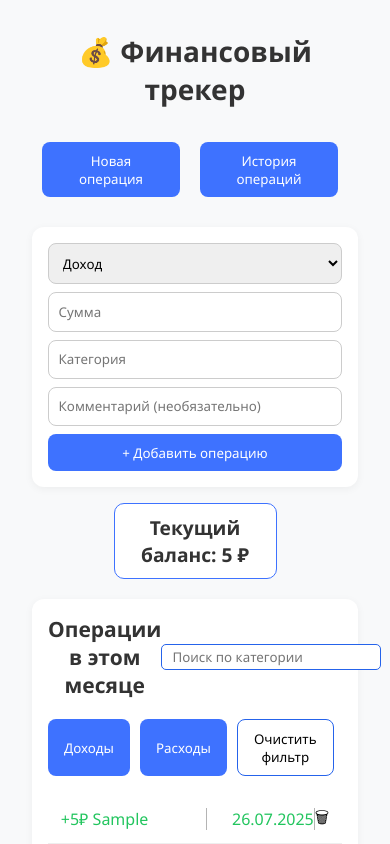
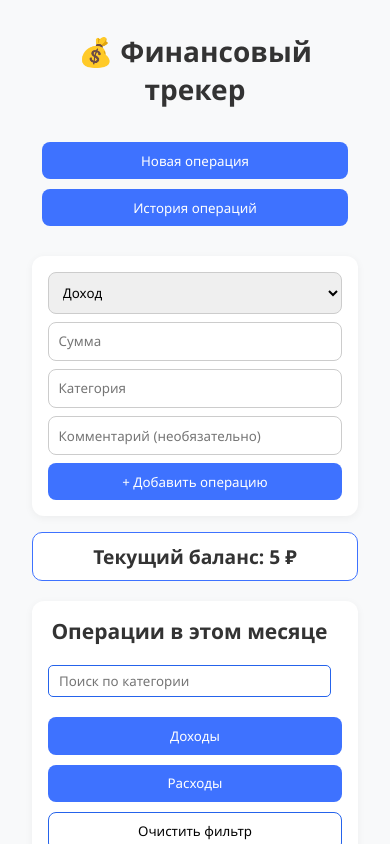
Before and after one commit to D1omines/Update-Finance-Tracker-to-React, a React (Vite) app: page / in a window 390 px wide. Both pictures are taken after typing "5", "Sample", "Sample" into the empty fields and a click on the button "+ Добавить операцию". Shown: the top 844 px of the page. Built offline with nearby package versions, Linux system fonts and the light colour scheme.

Commit message:
I cleaned up the logic, made the adaptive, made the logic by month

```diff
--- a/src/App.jsx
+++ b/src/App.jsx
@@ -17,8 +17,9 @@ function App() {
   const [category, setCategory] = useState("");
   const [komment, setKomment] = useState("");
   const [operation, setOperation] = useState([]);
+  const [currentOperation, setCurrentOperation] = useState({});
+  const [monthOperation, setMonthOperation] = useState([]);
   const [currentBalance, setCurrentBalance] = useState(0);
-  const [currentOperation, setCurrentOperation] = useState({});
 
   //Operation State
   const [filterOperation, setFilterOperation] = useState("all");
@@ -40,6 +41,7 @@ function App() {
 
   let id = JSON.parse(localStorage.getItem("id") || 1);
   const date = new Date();
+  const now = String(date.getMonth() + 1).padStart(2, "0");
 
   useEffect(() => {
     setOperation(JSON.parse(localStorage.getItem("operations")) || []);
@@ -47,21 +49,22 @@ function App() {
   }, []);
 
   useEffect(() => {
-    calculateBalance();
+    const currMonthOper = operation.filter((el) => el.date.includes(`${now}`));
+    console.log(currMonthOper);
 
-    const income = operation
+    const income = currMonthOper
       .filter((el) => el.selectName === "income")
       .reduce((sum, op) => {
         return (sum += Number(op.amount));
       }, 0);
 
-    const expense = operation
+    const expense = currMonthOper
       .filter((el) => el.selectName === "expense")
       .reduce((sum, op) => {
         return (sum += Number(op.amount));
       }, 0);
 
-    const expenceCategory = operation
+    const expenceCategory = currMonthOper
       .filter((el) => el.selectName === "expense")
       .reduce((acc, curr) => {
         const existing = acc.find((item) => item.category === curr.category);
@@ -79,9 +82,10 @@ function App() {
       }, [])
       .sort((a, b) => b.amount - a.amount);
 
+    calculateBalance();
     setExpenceCategory(expenceCategory);
-
     setResultAmount({ resultIncome: income, resultExpense: expense });
+    setMonthOperation(currMonthOper);
   }, [operation]);
 
   //FUNCTION
@@ -138,7 +142,7 @@ function App() {
 
   //Logic Operation
 
-  const filterResult = operation.filter((el) => {
+  const filterResult = monthOperation.filter((el) => {
     const searchInput = el.category
       .toLowerCase()
       .includes(searchValue.toLowerCase());
@@ -253,7 +257,10 @@ function App() {
       )}
       {switchValue === "history" && (
         <>
-          <History operation={operation}></History>
+          <History
+            operation={operation}
+            monthOperation={monthOperation}
+          ></History>
         </>
       )}
     </div>
--- a/src/Components/History Block/History.jsx
+++ b/src/Components/History Block/History.jsx
@@ -4,7 +4,7 @@ import HistiryMonths from "./HistoryMonths";
 import { useEffect, useState } from "react";
 import HistoryTotal from "./HistoryTotal";
 
-export default function History({ operation }) {
+export default function History({ operation, monthOperation }) {
   const [currentMonthOperation, setCurrentMonthOperation] = useState([]);
   const [styleCurrMonth, setStyleCurrMonth] = useState("");
   const [nameMonth, setNameMonth] = useState("");
@@ -27,11 +27,9 @@ export default function History({ operation }) {
   useEffect(() => {
     const now = String(new Date().getMonth() + 1).padStart(2, "0");
 
-    const currMonthOper = operation.filter((el) => el.date.includes(`${now}`));
-    setCurrentMonthOperation(currMonthOper);
+    setCurrentMonthOperation(monthOperation);
     setStyleCurrMonth(now);
     setNameMonth(monthName[Number(now - 1)]);
-    console.log(currentMonthOperation);
   }, [operation]);
 
   const operationFilter = currentMonthOperation
--- a/src/Components/History Block/history.css
+++ b/src/Components/History Block/history.css
@@ -32,3 +32,21 @@
 .monthlyExpenses__item-price {
   width: 30%;
 }
+
+@media (max-width: 450px) {
+  .card-info {
+    flex-direction: column;
+  }
+
+  .container-mini {
+    width: 100%;
+  }
+
+  .monthlyExpenses__item {
+    font-size: 0.7rem;
+  }
+
+  .monthlyExpenses__item-description {
+    width: 70%;
+  }
+}
--- a/src/Components/OperationList.jsx
+++ b/src/Components/OperationList.jsx
@@ -14,8 +14,11 @@ export default function OperationList({
       onClick={() => showOperation(id)}
     >
       <p className="transactions__text">
-        {selectName === "income" ? "+" : "-"}
-        <span className="transactions__text-price">{amount}</span>₽ {""}
+        <span className="transactions__text-price">
+          {selectName === "income" ? "+" : "-"}
+          {amount}₽
+        </span>{" "}
+        {""}
         <span className="transactions__text-category">{category}</span>
       </p>
       <p className="transactions__text-date">{date}</p>
--- a/src/index.css
+++ b/src/index.css
@@ -180,7 +180,7 @@ header > button {
 }
 
 .stats {
-  margin-top: 0.5rem;
+  margin-top: 1.3rem;
 }
 
 .stats li {
@@ -407,6 +407,21 @@ header > button {
   .form__btn {
     width: 100%;
   }
+
+  .balance {
+    width: 100%;
+  }
+
+  .operation-header {
+    flex-direction: column;
+    gap: 10px;
+  }
+
+  .operation-search {
+    margin-top: 10px;
+    height: 2rem;
+    width: 100%;
+  }
 }
 
 @media (max-width: 549px) {
@@ -427,12 +442,33 @@ header > button {
     width: 90%;
     height: 35px;
   }
+
+  .transactions__text-date {
+    padding-right: 2rem;
+  }
 }
 
 @media (max-width: 450px) {
   h2 {
     font-size: 21px;
     text-align: center;
+  }
+
+  header {
+    flex-direction: column;
+  }
+
+  header > button.button {
+    width: 100%;
+  }
+
+  .operation-button-filter {
+    flex-direction: column;
+    gap: 10px;
+  }
+
+  .operation-button-filter > button {
+    width: 100%;
   }
 }
 
@@ -441,10 +477,12 @@ header > button {
     font-size: 28px;
   }
 
+  .transactions__text {
+    width: 10rem;
+  }
+
   .transactions__text-date {
-    border-left: 1px solid #b4b4b4;
-    border-right: 1px solid #b4b4b4;
     width: 48%;
-    padding-left: 25px;
+    padding-left: 9px;
   }
 }
```
